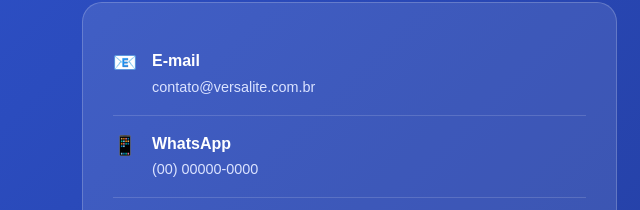
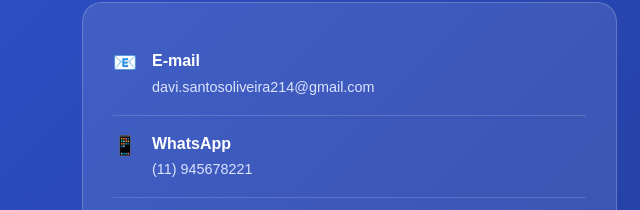
Before and after one commit to Davi-Oliveira214/versalite_consultoria, a plain HTML site: page index.html in a window 1280 px wide. Shown: the part 3616-3826 px from the top of the page, 598-1238 px from the left. Drawn offline with Linux system fonts and the light colour scheme.

Commit message:
Update contact email and WhatsApp number

```diff
--- a/index.html
+++ b/index.html
@@ -455,7 +455,7 @@
                         <div class="contact-icon">📧</div>
                         <div>
                             <strong>E-mail</strong>
-                            <span>contato@versalite.com.br</span>
+                            <span>davi.santosoliveira214@gmail.com</span>
                         </div>
                     </div>
 
@@ -463,7 +463,7 @@
                         <div class="contact-icon">📱</div>
                         <div>
                             <strong>WhatsApp</strong>
-                            <span>(00) 00000-0000</span>
+                            <span>(11) 945678221</span>
                         </div>
                     </div>
 
```
